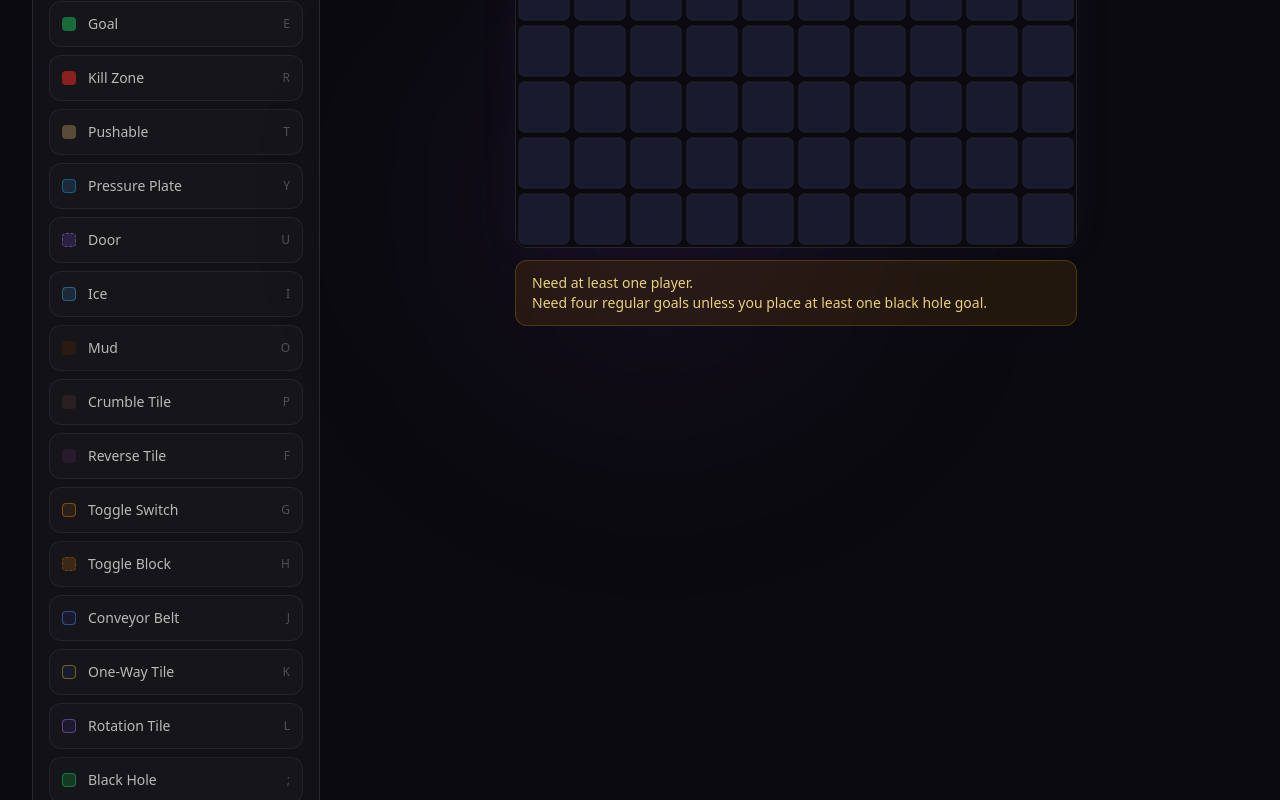
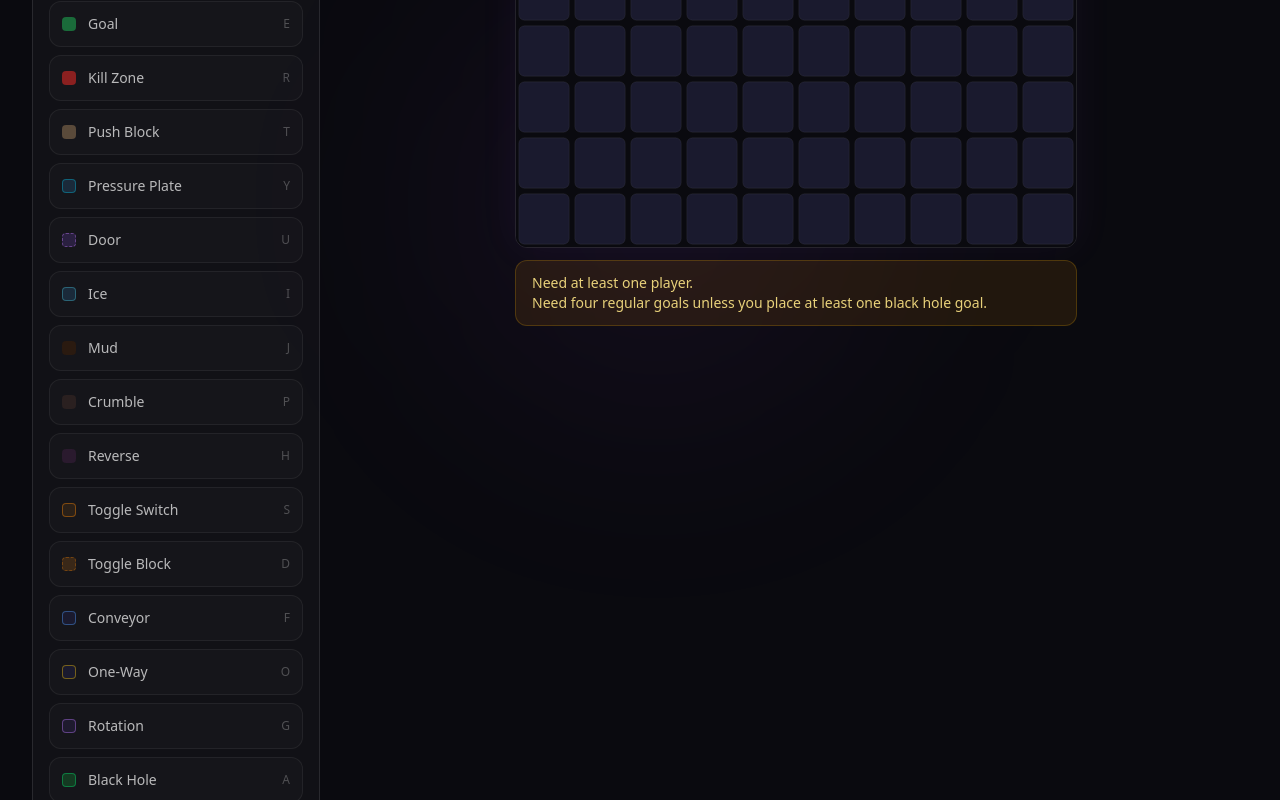
Before and after one commit to Timothy-Cao/misconfigured, a Next.js app: page /editor in a window 1280 px wide. Shown: the part 360-1160 px from the top of the page. Built offline with nearby package versions, Linux system fonts and the light colour scheme.

Commit message:
refactor: streamline editor tool shortcuts

```diff
--- a/src/components/LevelEditor.tsx
+++ b/src/components/LevelEditor.tsx
@@ -23,18 +23,18 @@ const TOOL_LABELS: Record<Tool, string> = {
   wall: 'Wall',
   goal: 'Goal',
   kill: 'Kill Zone',
-  pushable: 'Pushable',
+  pushable: 'Push Block',
   plate: 'Pressure Plate',
   door: 'Door',
   ice: 'Ice',
   mud: 'Mud',
-  crumble: 'Crumble Tile',
-  reverse: 'Reverse Tile',
+  crumble: 'Crumble',
+  reverse: 'Reverse',
   tswitch: 'Toggle Switch',
   tblock: 'Toggle Block',
-  conveyor: 'Conveyor Belt',
-  oneway: 'One-Way Tile',
-  rotation: 'Rotation Tile',
+  conveyor: 'Conveyor',
+  oneway: 'One-Way',
+  rotation: 'Rotation',
   blackhole: 'Black Hole',
   spawn0: 'Player 1',
   spawn1: 'Player 2',
@@ -51,15 +51,15 @@ const TOOL_SHORTCUTS: Record<string, Tool> = {
   y: 'plate',
   u: 'door',
   i: 'ice',
-  o: 'mud',
+  o: 'oneway',
   p: 'crumble',
-  f: 'reverse',
-  g: 'tswitch',
-  h: 'tblock',
-  j: 'conveyor',
-  k: 'oneway',
-  l: 'rotation',
-  ';': 'blackhole',
+  a: 'blackhole',
+  s: 'tswitch',
+  d: 'tblock',
+  f: 'conveyor',
+  g: 'rotation',
+  h: 'reverse',
+  j: 'mud',
   '1': 'spawn0',
   '2': 'spawn1',
   '3': 'spawn2',
@@ -75,15 +75,15 @@ const SHORTCUT_DISPLAY: Partial<Record<Tool, string>> = {
   plate: 'Y',
   door: 'U',
   ice: 'I',
-  mud: 'O',
+  mud: 'J',
   crumble: 'P',
-  reverse: 'F',
-  tswitch: 'G',
-  tblock: 'H',
-  conveyor: 'J',
-  oneway: 'K',
-  rotation: 'L',
-  blackhole: ';',
+  reverse: 'H',
+  tswitch: 'S',
+  tblock: 'D',
+  conveyor: 'F',
+  oneway: 'O',
+  rotation: 'G',
+  blackhole: 'A',
   spawn0: '1',
   spawn1: '2',
   spawn2: '3',
```
